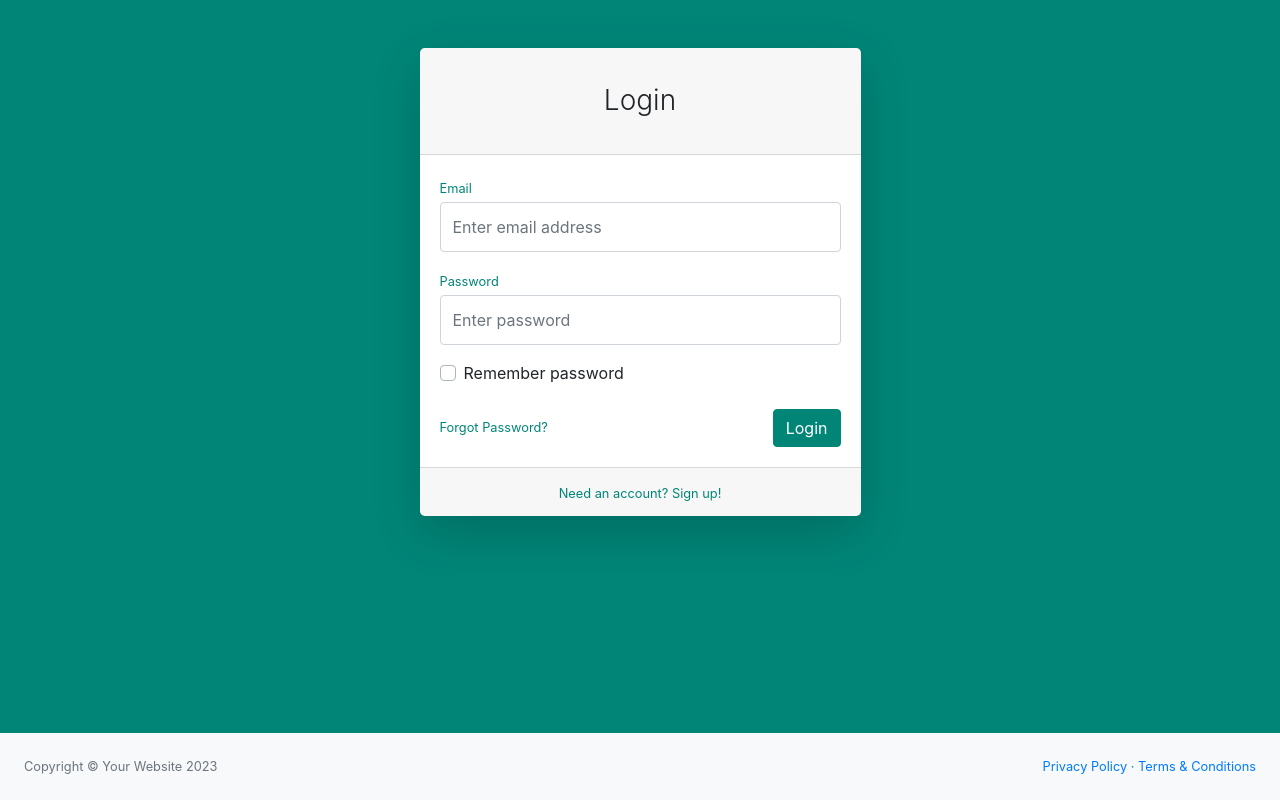
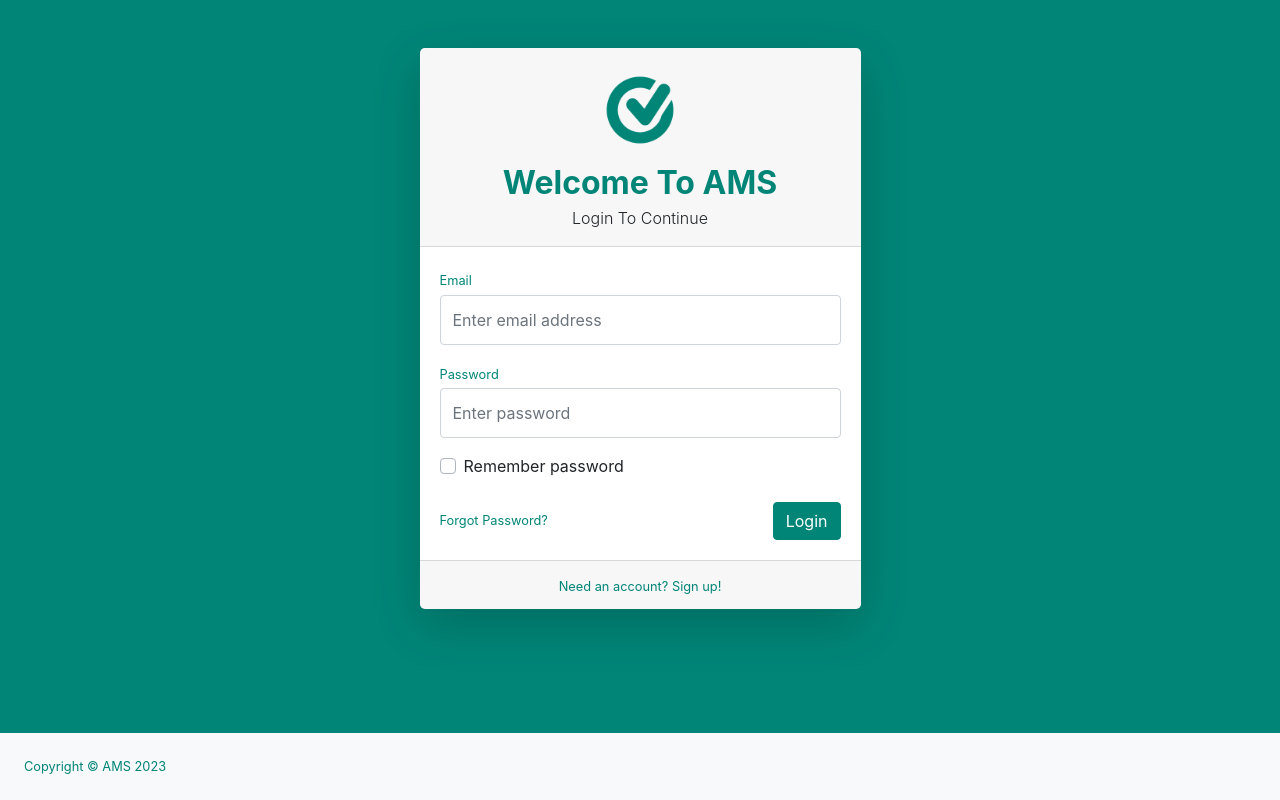
Before and after one commit to robiulhossainrubel/AMS-Web, a PHP site: page / in a window 1280 px wide. Run offline with PHP 8.4, Linux system fonts and the light colour scheme; some libraries are stand-ins or nearby versions.

Commit message:
changes in login page

```diff
--- a/index.php
+++ b/index.php
@@ -25,7 +25,11 @@
                         <div class="row justify-content-center">
                             <div class="col-lg-5">
                                 <div class="card shadow-lg border-0 rounded-lg mt-5">
-                                    <div class="card-header"><h3 class="text-center font-weight-light my-4">Login</h3></div>
+                                    <div class="card-header">
+                                        <div class="text-center"><img src="./image/tick.png" height="100px" width="100px"></div>
+                                        <h2 class="text-center font-weight-bold my-1" style="color:#008577;">Welcome To AMS</h2>
+                                        <p class="text-center font-weight-light my-1">Login To Continue</p>
+                                    </div>
                                     <div class="card-body">
                                         <form action="" method="post">
                                             <div class="form-group">
@@ -61,12 +65,7 @@
                 <footer class="py-4 bg-light mt-auto">
                     <div class="container-fluid">
                         <div class="d-flex align-items-center justify-content-between small">
-                            <div class="text-muted">Copyright &copy; Your Website 2023</div>
-                            <div>
-                                <a href="#">Privacy Policy</a>
-                                &middot;
-                                <a href="#">Terms &amp; Conditions</a>
-                            </div>
+                            <div class="text-center">Copyright &copy; AMS <?php echo $todaysDate = date("Y"); ?></div>
                         </div>
                     </div>
                 </footer>
```
Also changed, not shown: include/footer.php (+6 -11 lines), include/topnav.php (+7 -3 lines).
